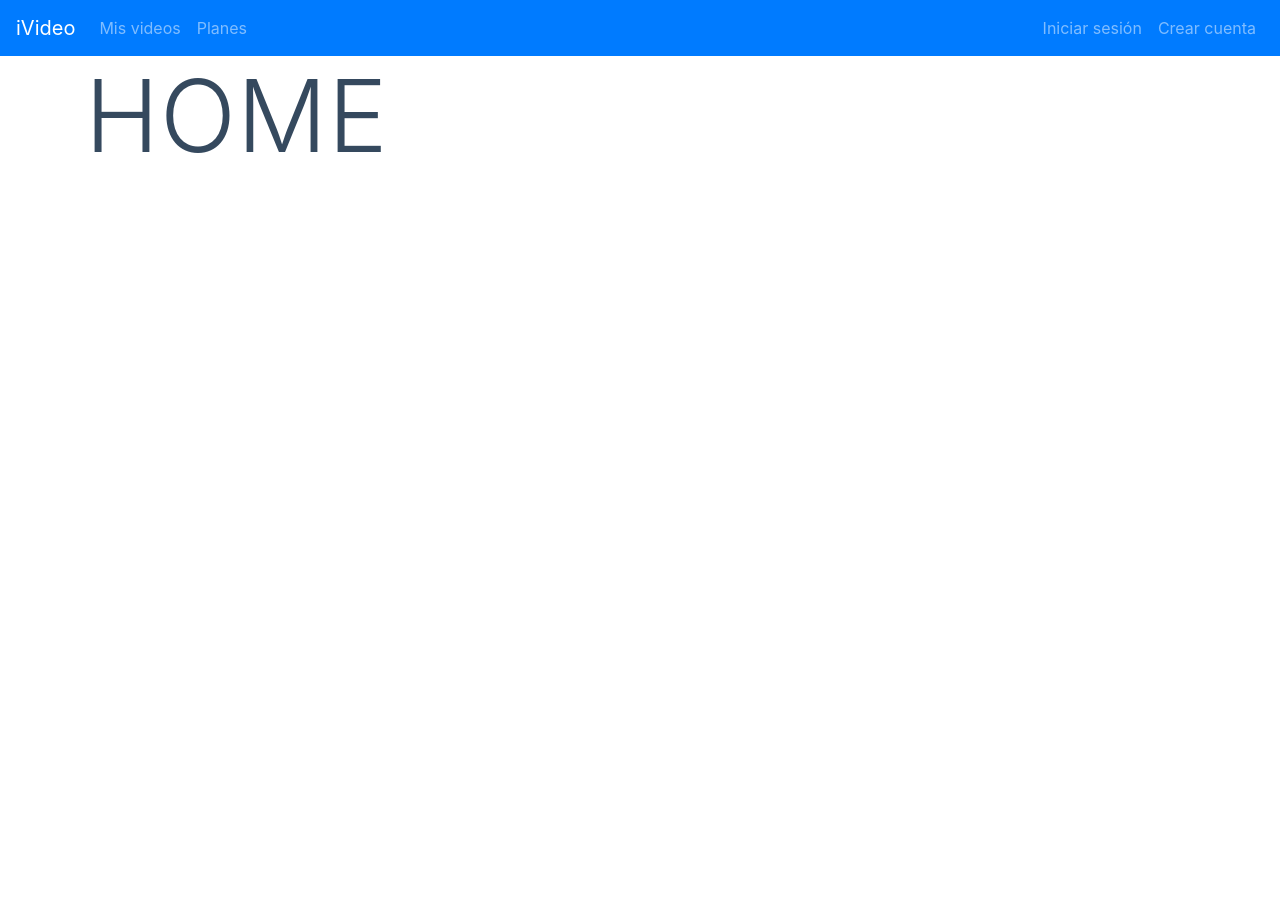
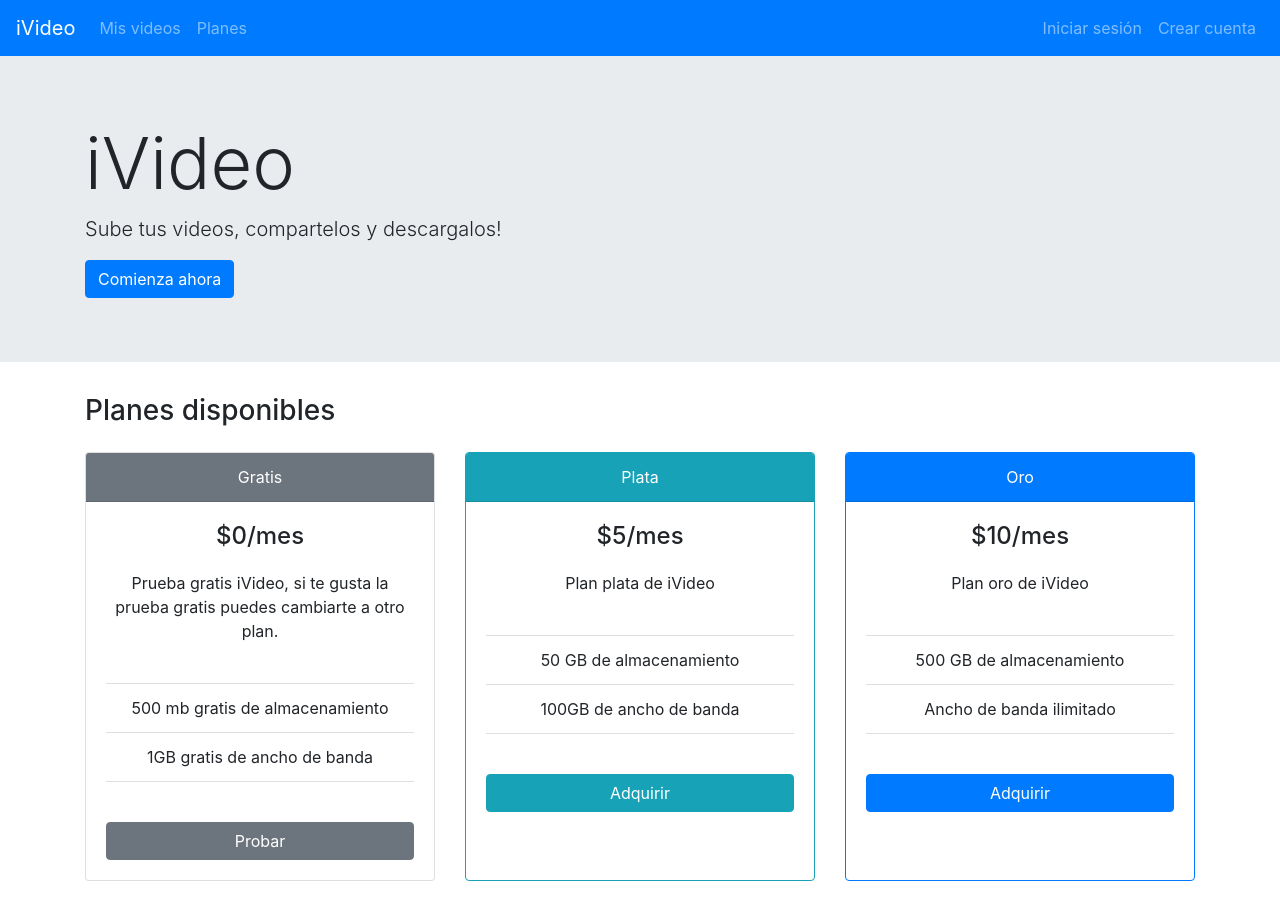
Before and after one commit to marco-gnz/Store-videos-client, a Nuxt app: page / in a window 1280 px wide. Shown: the top 920 px of the page. Before the commit the page ends 800 px from the top, so only its background shows below. Built offline with nearby package versions, Linux system fonts and the light colour scheme; no server answers.

Commit message:
style:Creación de card - Planes

```diff
--- /dev/null
+++ b/components/PlansList.vue
@@ -0,0 +1,61 @@
+<template>
+    <div>
+    <b-container align-v="center">
+        <h3>Planes disponibles</h3>
+        <div class="mt-3">
+            <b-card-group deck class="mb-3">
+                <b-card border-variant="default" header="Gratis" header-bg-variant="secondary" header-text-variant="white" align="center" title="$0/mes" class="mb-5 mt-2">
+                    <b-card-text class="pt-2">
+                        Prueba gratis iVideo, si te gusta la prueba gratis puedes cambiarte a otro plan.
+                    </b-card-text>
+                    <b-card-text>
+                        <b-list-group flush>
+                            <b-list-group-item></b-list-group-item>
+                            <b-list-group-item>500 mb gratis de almacenamiento</b-list-group-item>
+                            <b-list-group-item>1GB gratis de ancho de banda</b-list-group-item>
+                            <b-list-group-item></b-list-group-item>
+                        </b-list-group>
+                    </b-card-text>
+                    <b-button variant="secondary" class="btn-block">Probar</b-button>
+                </b-card>
+
+                <b-card border-variant="info" header="Plata" header-bg-variant="info" header-text-variant="white" align="center" title="$5/mes" class="mb-5 mt-2">
+                    <b-card-text class="pt-2">
+                        Plan plata de iVideo
+                    </b-card-text>
+                    <b-card-text>
+                        <b-list-group flush>
+                            <b-list-group-item></b-list-group-item>
+                            <b-list-group-item>50 GB de almacenamiento</b-list-group-item>
+                            <b-list-group-item>100GB de ancho de banda</b-list-group-item>
+                            <b-list-group-item></b-list-group-item>
+                        </b-list-group>
+                    </b-card-text>
+                    <b-button variant="info" class="btn-block">Adquirir</b-button>
+                </b-card>
+
+                <b-card border-variant="primary" header="Oro" header-bg-variant="primary" header-text-variant="white" align="center" title="$10/mes" class="mb-5 mt-2">
+                    <b-card-text class="pt-2">
+                        Plan oro de iVideo
+                    </b-card-text>
+                    <b-card-text>
+                        <b-list-group flush>
+                            <b-list-group-item></b-list-group-item>
+                            <b-list-group-item>500 GB de almacenamiento</b-list-group-item>
+                            <b-list-group-item>Ancho de banda ilimitado</b-list-group-item>
+                            <b-list-group-item></b-list-group-item>
+                        </b-list-group>
+                    </b-card-text>
+                    <b-button variant="primary" class="btn-block">Adquirir</b-button>
+                </b-card>
+            </b-card-group>
+        </div>
+    </b-container>
+    </div>
+</template>
+
+<script>
+export default {
+
+}
+</script>
--- a/pages/index.vue
+++ b/pages/index.vue
@@ -1,14 +1,19 @@
 <template>
-  <div class="container">
-    <h1 class="title">
-        HOME
-    </h1>
+  <div>
+    <b-jumbotron fluid header="iVideo" lead="Sube tus videos, compartelos y descargalos!">
+      <b-button variant="primary">Comienza ahora</b-button>
+    </b-jumbotron>
+    <PlansList/>
   </div>
 </template>
 
 <script>
+import PlansList from '@/components/PlansList';
 export default {
-    middleware: 'auth'
+    middleware: 'auth',
+    components: {
+      PlansList
+    }
 }
 </script>
 
```
